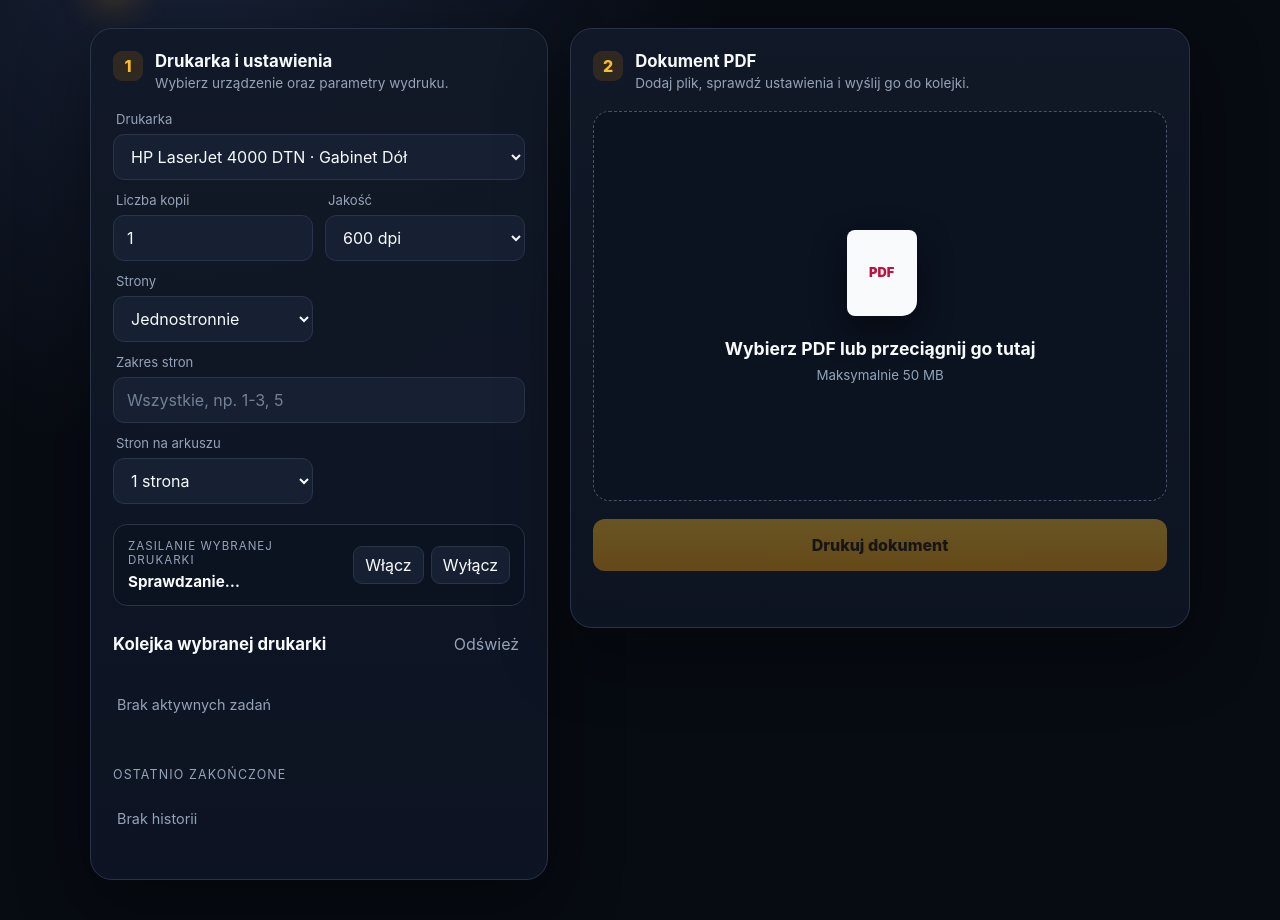
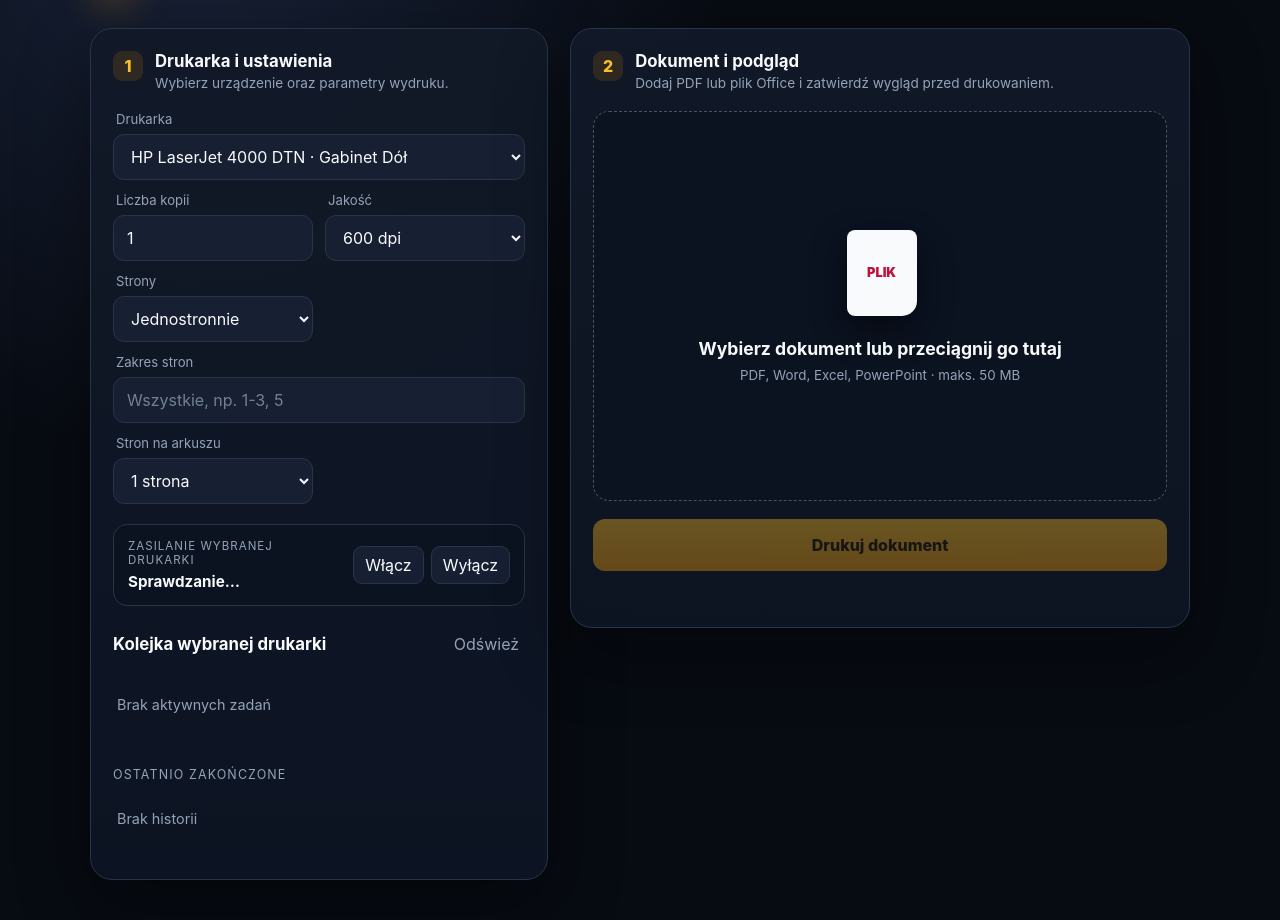
Before and after one commit to PKort/print-gateway, a Flask app: page / in a window 1280 px wide. Shown: the part 84-1004 px from the top of the page. Run offline with Flask 3, Linux system fonts and the light colour scheme; data that the repository does not hold is empty.

Commit message:
Add Office conversion and PDF preview

```diff
--- a/app.py
+++ b/app.py
@@ -1,13 +1,16 @@
 import os
 import re
+import shutil
 import socket
 import subprocess
 import tempfile
 import threading
+import time
+import uuid
 from datetime import datetime
 from pathlib import Path
 
-from flask import Flask, jsonify, render_template, request, session
+from flask import Flask, jsonify, render_template, request, send_file, session
 import paho.mqtt.client as mqtt
 
 
@@ -40,10 +43,15 @@ PRINTERS = {
 MQTT_HOST = os.environ.get("MQTT_HOST", "mqtt")
 MQTT_PORT = int(os.environ.get("MQTT_PORT", "1883"))
 PAGE_RANGES_RE = re.compile(r"^\d+(?:-\d+)?(?:,\d+(?:-\d+)?)*$")
+DOCUMENT_TTL_SECONDS = int(os.environ.get("DOCUMENT_TTL_MINUTES", "30")) * 60
+DOCUMENT_ROOT = Path(tempfile.gettempdir()) / "print-gateway-documents"
+OFFICE_EXTENSIONS = {".doc", ".docx", ".odt", ".rtf", ".xls", ".xlsx", ".ods", ".ppt", ".pptx", ".odp"}
+ACCEPTED_EXTENSIONS = OFFICE_EXTENSIONS | {".pdf"}
 
 app = Flask(__name__)
 app.secret_key = os.environ["SECRET_KEY"]
 app.config["MAX_CONTENT_LENGTH"] = MAX_UPLOAD_MB * 1024 * 1024
+DOCUMENT_ROOT.mkdir(mode=0o700, parents=True, exist_ok=True)
 
 power_lock = threading.Lock()
 power = {
@@ -103,6 +111,43 @@ def cups(*args: str, timeout: int = 20) -> subprocess.CompletedProcess:
         env=env,
         check=False,
     )
+
+
+def remove_document(token: str | None) -> None:
+    if token and re.fullmatch(r"[0-9a-f]{32}", token):
+        shutil.rmtree(DOCUMENT_ROOT / token, ignore_errors=True)
+
+
+def cleanup_documents() -> None:
+    cutoff = time.time() - DOCUMENT_TTL_SECONDS
+    for directory in DOCUMENT_ROOT.iterdir():
+        try:
+            if directory.is_dir() and directory.stat().st_mtime < cutoff:
+                shutil.rmtree(directory, ignore_errors=True)
+        except OSError:
+            continue
+
+
+def current_document(token: str) -> Path | None:
+    if token != session.get("document_token") or not re.fullmatch(r"[0-9a-f]{32}", token):
+        return None
+    path = DOCUMENT_ROOT / token / "preview.pdf"
+    try:
+        if path.is_file() and path.stat().st_mtime < time.time() - DOCUMENT_TTL_SECONDS:
+            remove_document(token)
+            session.pop("document_token", None)
+            return None
+    except OSError:
+        return None
+    return path if path.is_file() else None
+
+
+def pdf_page_count(path: Path) -> int | None:
+    result = cups("qpdf", "--show-npages", str(path), timeout=10)
+    try:
+        return int(result.stdout.strip()) if result.returncode == 0 else None
+    except ValueError:
+        return None
 
 
 def csrf_token() -> str:
@@ -230,6 +275,85 @@ def api_status():
         return jsonify(error="Nieznana drukarka."), 400
 
 
+@app.post("/api/documents")
+def api_prepare_document():
+    denied = require_csrf()
+    if denied:
+        return denied
+    cleanup_documents()
+    upload = request.files.get("file")
+    if not upload or not upload.filename:
+        return jsonify(error="Wybierz dokument PDF lub Office."), 400
+    original_name = Path(upload.filename).name
+    extension = Path(original_name).suffix.lower()
+    if extension not in ACCEPTED_EXTENSIONS:
+        return jsonify(error="Obsługiwane są pliki PDF, Word, Excel, PowerPoint, OpenDocument i RTF."), 400
+
+    old_token = session.pop("document_token", None)
+    remove_document(old_token)
+    token = uuid.uuid4().hex
+    workdir = DOCUMENT_ROOT / token
+    workdir.mkdir(mode=0o700)
+    input_path = workdir / f"source{extension}"
+    output_path = workdir / "preview.pdf"
+    try:
+        upload.save(input_path)
+        if extension == ".pdf":
+            with input_path.open("rb") as document:
+                if document.read(5) != b"%PDF-":
+                    raise ValueError("Wybrany plik nie jest prawidłowym dokumentem PDF.")
+            input_path.replace(output_path)
+        else:
+            profile_uri = (workdir / "lo-profile").resolve().as_uri()
+            env = {**os.environ, "HOME": str(workdir), "LANG": "pl_PL.UTF-8", "LC_ALL": "C.UTF-8"}
+            conversion = subprocess.run(
+                [
+                    "libreoffice", "--headless", "--nologo", "--nodefault", "--nofirststartwizard",
+                    "--nolockcheck", f"-env:UserInstallation={profile_uri}", "--convert-to", "pdf",
+                    "--outdir", str(workdir), str(input_path),
+                ],
+                capture_output=True, text=True, timeout=90, env=env, check=False,
+            )
+            generated = workdir / "source.pdf"
+            if conversion.returncode != 0 or not generated.is_file():
+                detail = (conversion.stderr or conversion.stdout).strip()
+                raise ValueError(f"Nie udało się przekonwertować dokumentu.{f' {detail}' if detail else ''}")
+            generated.replace(output_path)
+        pages = pdf_page_count(output_path)
+        if not pages:
+            raise ValueError("Wygenerowany PDF jest uszkodzony lub pusty.")
+        input_path.unlink(missing_ok=True)
+        shutil.rmtree(workdir / "lo-profile", ignore_errors=True)
+        session["document_token"] = token
+        return jsonify(
+            ok=True,
+            token=token,
+            name=original_name,
+            pages=pages,
+            size=output_path.stat().st_size,
+            converted=extension != ".pdf",
+            previewUrl=f"/api/documents/{token}/preview",
+        )
+    except subprocess.TimeoutExpired:
+        remove_document(token)
+        return jsonify(error="Konwersja trwała zbyt długo i została przerwana."), 422
+    except ValueError as error:
+        remove_document(token)
+        return jsonify(error=str(error)), 422
+    except Exception:
+        remove_document(token)
+        app.logger.exception("Document preparation failed")
+        return jsonify(error="Nie udało się przygotować podglądu dokumentu."), 500
+
+
+@app.get("/api/documents/<token>/preview")
+def api_document_preview(token: str):
+    path = current_document(token)
+    if not path:
+        return jsonify(error="Podgląd wygasł. Wybierz dokument ponownie."), 404
+    return send_file(path, mimetype="application/pdf", as_attachment=False, download_name="podglad.pdf", max_age=0)
+
+
 @app.post("/api/print")
 def api_print():
     denied = require_csrf()
@@ -241,9 +365,10 @@ def api_print():
     except ValueError:
         return jsonify(error="Nieznana drukarka."), 400
 
-    upload = request.files.get("file")
-    if not upload or not upload.filename:
-        return jsonify(error="Wybierz plik PDF."), 400
+    token = request.form.get("document_token", "")
+    input_path = current_document(token)
+    if not input_path:
+        return jsonify(error="Podgląd wygasł. Wybierz dokument ponownie."), 400
 
     copies = request.form.get("copies", "1")
     resolution = request.form.get("resolution", "600")
@@ -265,17 +390,10 @@ def api_print():
     if color_mode not in {"color", "monochrome"}:
         return jsonify(error="Nieprawidłowy tryb koloru."), 400
 
-    original_name = Path(upload.filename).name
+    original_name = request.form.get("document_name", "Dokument")
     title = re.sub(r"[^\w .()\-]+", "_", Path(original_name).stem, flags=re.UNICODE)[:80]
     with tempfile.TemporaryDirectory(prefix="print-") as workdir:
-        input_path = Path(workdir) / "input.pdf"
         selected_path = Path(workdir) / "selected.pdf"
-        upload.save(input_path)
-        with input_path.open("rb") as document:
-            signature = document.read(5)
-        if signature != b"%PDF-":
-            return jsonify(error="Wybrany plik nie jest prawidłowym dokumentem PDF."), 400
-
         print_path = input_path
         if page_ranges:
             selection = cups(
@@ -321,6 +439,8 @@ def api_print():
         return jsonify(error=f"CUPS odrzucił zadanie: {message}"), 502
 
     match = re.search(r"request id is (\S+)", result.stdout)
+    remove_document(token)
+    session.pop("document_token", None)
     return jsonify(
         ok=True,
         job=match.group(1) if match else None,
--- a/docker-compose.yml
+++ b/docker-compose.yml
@@ -9,6 +9,7 @@ services:
       TZ: Europe/Warsaw
       PRINTER_NAME: LJ4000
       MAX_UPLOAD_MB: "50"
+      DOCUMENT_TTL_MINUTES: "30"
       SECRET_KEY: ${SECRET_KEY}
       MQTT_HOST: mqtt
       MQTT_PORT: "1883"
--- a/static/app.js
+++ b/static/app.js
@@ -5,6 +5,10 @@ const drop = document.querySelector('#drop-zone');
 const submit = document.querySelector('#submit');
 const message = document.querySelector('#message');
 const printerSelect = document.querySelector('#printer-select');
+const preview = document.querySelector('#preview');
+const previewFrame = document.querySelector('#preview-frame');
+const documentToken = document.querySelector('#document-token');
+const documentName = document.querySelector('#document-name');
 
 function selectedPrinter() { return printerSelect.value; }
 function updatePrinterControls(applyDefaults = false) {
@@ -14,10 +18,22 @@ function updatePrinterControls(applyDefaults = false) {
   if (applyDefaults) document.querySelector('#duplex-select').value = option.dataset.defaultDuplex;
 }
 
-function setFile(file) {
+function resetDocument() {
+  fileInput.value=''; documentToken.value=''; documentName.value=''; previewFrame.src='about:blank'; preview.hidden=true; drop.hidden=false;
+  fileLabel.textContent='Wybierz dokument lub przeciągnij go tutaj'; submit.disabled=true;
+}
+async function setFile(file) {
   if (!file) return;
-  const dt = new DataTransfer(); dt.items.add(file); fileInput.files = dt.files;
-  fileLabel.textContent = file.name; submit.disabled = false;
+  submit.disabled=true; fileLabel.textContent=file.name; message.className='message'; message.textContent='Przygotowywanie podglądu…';
+  const body=new FormData(); body.append('file',file);
+  try {
+    const response=await fetch('/api/documents',{method:'POST',headers:{'X-CSRF-Token':window.GATEWAY.csrf},body});
+    const data=await response.json(); if(!response.ok) throw new Error(data.error || 'Nie udało się przygotować dokumentu.');
+    documentToken.value=data.token; documentName.value=data.name; document.querySelector('#preview-name').textContent=data.name;
+    document.querySelector('#preview-meta').textContent=`${data.pages} ${data.pages===1?'strona':'stron'} · ${(data.size/1024/1024).toFixed(1)} MB${data.converted?' · przekonwertowano do PDF':''}`;
+    previewFrame.src=data.previewUrl; document.querySelector('#preview-open').href=data.previewUrl; drop.hidden=true; preview.hidden=false; submit.disabled=false;
+    message.textContent='Sprawdź podgląd, a następnie zatwierdź drukowanie.';
+  } catch(error) { resetDocument(); message.className='message error'; message.textContent=error.message; }
 }
 fileInput.addEventListener('change', () => setFile(fileInput.files[0]));
 ['dragenter','dragover'].forEach(e => drop.addEventListener(e, ev => { ev.preventDefault(); drop.classList.add('drag'); }));
@@ -49,9 +65,9 @@ form.addEventListener('submit', async e => {
     const response = await fetch('/api/print', { method:'POST', headers:{'X-CSRF-Token':window.GATEWAY.csrf}, body:new FormData(form) });
     const data = await response.json();
     if (!response.ok) throw new Error(data.error || 'Nie udało się wysłać dokumentu.');
-    const printer = selectedPrinter(); message.className='message success'; message.textContent=`${data.message}${data.job ? ` Numer: ${data.job}.` : ''}`; form.reset(); printerSelect.value=printer; updatePrinterControls(true); fileLabel.textContent='Wybierz PDF lub przeciągnij go tutaj'; await refresh();
+    const printer = selectedPrinter(); message.className='message success'; message.textContent=`${data.message}${data.job ? ` Numer: ${data.job}.` : ''}`; form.reset(); printerSelect.value=printer; updatePrinterControls(true); resetDocument(); await refresh();
   } catch (error) { message.className='message error'; message.textContent=error.message; }
-  finally { submit.textContent='Drukuj dokument'; submit.disabled=!fileInput.files.length; }
+  finally { submit.textContent='Drukuj dokument'; submit.disabled=!documentToken.value; }
 });
 document.addEventListener('click', async e => {
   if (!e.target.matches('[data-job]')) return;
@@ -70,4 +86,5 @@ async function setPower(action) {
 }
 document.querySelector('#power-on').addEventListener('click', () => setPower('on'));
 document.querySelector('#power-off').addEventListener('click', () => setPower('off'));
+document.querySelector('#remove-document').addEventListener('click', resetDocument);
 updatePrinterControls(); refresh(); setInterval(refresh, 5000);
--- a/static/style.css
+++ b/static/style.css
@@ -21,6 +21,13 @@ h1,h2,p { margin:0; } h1 { font-size:1.35rem; letter-spacing:-.03em; } .brand p
 .drop input { position:absolute; width:1px; height:1px; opacity:0; }
 .drop-icon { display:grid; place-items:center; width:70px; height:86px; background:#f8fafc; color:#be123c; border-radius:8px 8px 15px 8px; font-size:.8rem; font-weight:900; margin-bottom:22px; box-shadow:0 14px 35px #0007; }
 .drop strong { font-size:1.1rem; max-width:420px; overflow-wrap:anywhere; } .drop small { color:var(--muted); margin-top:8px; }
+.preview { border:1px solid var(--line); border-radius:16px; overflow:hidden; background:#0b1220; }
+.preview-head { min-height:66px; display:flex; align-items:center; justify-content:space-between; gap:14px; padding:12px 14px; border-bottom:1px solid var(--line); }
+.preview-head strong,.preview-head small { display:block; max-width:330px; overflow:hidden; text-overflow:ellipsis; white-space:nowrap; }
+.preview-head small { color:var(--muted); margin-top:4px; font-size:.78rem; }
+.preview-actions { display:flex; gap:8px; align-items:center; }
+.preview-actions a,.preview-actions button { color:var(--text); background:var(--panel2); border:1px solid var(--line); border-radius:8px; padding:7px 9px; text-decoration:none; font-size:.78rem; }
+.preview iframe { display:block; width:100%; height:520px; border:0; background:#e5e7eb; }
 .options { display:grid; grid-template-columns:1fr 1fr; gap:12px; margin:0 0 20px; }
 .printer-option { grid-column:1 / -1; }
 .range-option { grid-column:1 / -1; }
@@ -48,6 +55,6 @@ button { font:inherit; cursor:pointer; }
 .history-title { color:var(--muted); font-size:.78rem; text-transform:uppercase; letter-spacing:.09em; margin:24px 0 10px; }
 .compact .job { opacity:.72; } .compact .job small { grid-column:1 / -1; }
 @media (max-width:900px) { .print-workspace { grid-template-columns:1fr; } .drop { min-height:280px; } }
-@media (max-width:560px) { .shell { width:min(100% - 20px,1100px); padding-top:20px; } header { align-items:flex-start; } .status span:last-child { display:none; } .settings-card,.document-card { padding:15px; border-radius:17px; } .options { grid-template-columns:1fr; } .printer-option,.range-option { grid-column:auto; } }
+@media (max-width:560px) { .shell { width:min(100% - 20px,1100px); padding-top:20px; } header { align-items:flex-start; } .status span:last-child { display:none; } .settings-card,.document-card { padding:15px; border-radius:17px; } .options { grid-template-columns:1fr; } .printer-option,.range-option { grid-column:auto; } .preview-head { align-items:flex-start; flex-direction:column; } .preview iframe { height:430px; } }
 @media (prefers-reduced-motion:reduce) { * { scroll-behavior:auto!important; transition:none!important; } }
 @keyframes pulse { to { opacity:.45; } }
--- a/templates/index.html
+++ b/templates/index.html
@@ -43,13 +43,19 @@
         </section>
 
         <section class="document-card">
-          <div class="section-heading"><span class="step">2</span><div><h2>Dokument PDF</h2><p>Dodaj plik, sprawdź ustawienia i wyślij go do kolejki.</p></div></div>
+          <div class="section-heading"><span class="step">2</span><div><h2>Dokument i podgląd</h2><p>Dodaj PDF lub plik Office i zatwierdź wygląd przed drukowaniem.</p></div></div>
           <label class="drop" id="drop-zone" for="file">
-            <input id="file" name="file" type="file" accept="application/pdf,.pdf" required>
-            <span class="drop-icon" aria-hidden="true">PDF</span>
-            <strong id="file-label">Wybierz PDF lub przeciągnij go tutaj</strong>
-            <small>Maksymalnie {{ max_upload_mb }} MB</small>
+            <input id="file" type="file" accept=".pdf,.doc,.docx,.odt,.rtf,.xls,.xlsx,.ods,.ppt,.pptx,.odp">
+            <span class="drop-icon" aria-hidden="true">PLIK</span>
+            <strong id="file-label">Wybierz dokument lub przeciągnij go tutaj</strong>
+            <small>PDF, Word, Excel, PowerPoint · maks. {{ max_upload_mb }} MB</small>
           </label>
+          <section class="preview" id="preview" hidden>
+            <div class="preview-head"><div><strong id="preview-name"></strong><small id="preview-meta"></small></div><div class="preview-actions"><a id="preview-open" target="_blank" rel="noopener">Pełny ekran</a><button id="remove-document" type="button">Zmień plik</button></div></div>
+            <iframe id="preview-frame" title="Podgląd dokumentu PDF"></iframe>
+          </section>
+          <input type="hidden" name="document_token" id="document-token">
+          <input type="hidden" name="document_name" id="document-name">
           <button class="primary" type="submit" id="submit" disabled>Drukuj dokument</button>
           <div class="message" id="message" role="status" aria-live="polite"></div>
         </section>
```
Also changed, not shown: 1 other file.
